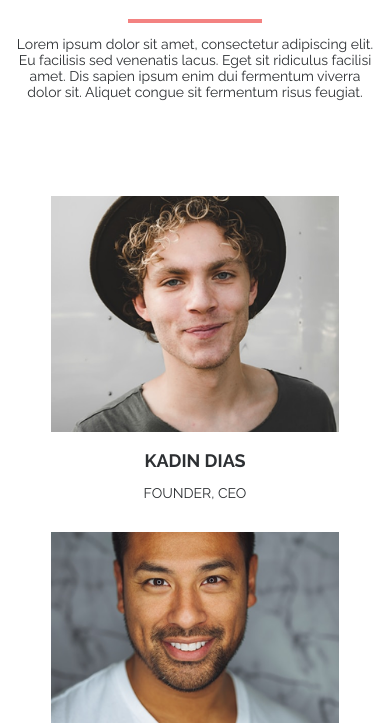
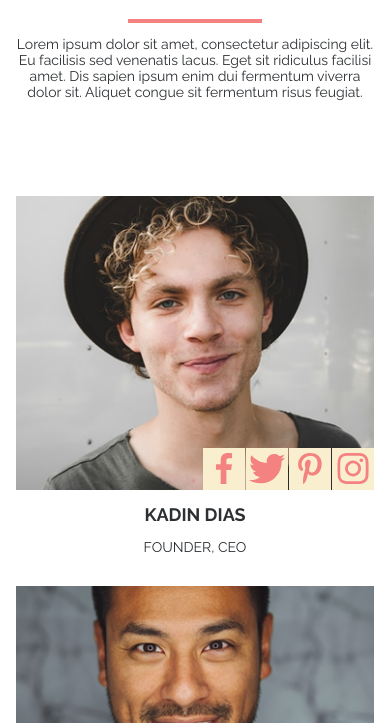
Before and after one commit to YYanaS/Mogo, a website built with Vite: page index.html in a window 390 px wide. Shown: the part 121-844 px from the top of the page. Built offline with nearby package versions, Linux system fonts and the light colour scheme.

Commit message:
fix: fix styles

```diff
--- a/src/style/style.scss
+++ b/src/style/style.scss
@@ -151,7 +151,6 @@ body {
     position: relative;
 
     &__wrapper-img {
-        max-width: 370px;
         aspect-ratio: 1 / 1.1459;
         display: inline-block;
         position: relative;
@@ -159,13 +158,11 @@ body {
 
 
         @media (max-width: 1024px) {
-            max-width: 318px;
             aspect-ratio: 1 / 1.1292;
             margin-bottom: 14.16px;
         }
 
         @media (max-width: 767px) {
-            max-width: 288px;
             aspect-ratio: 1 / 0.8203;
             margin-bottom: 14px;
         }
@@ -178,6 +175,7 @@ body {
     }
 
     &__wrapper-social_group {
+        display: flex;
         opacity: 0;
         position: absolute;
         top: 50%;
@@ -186,8 +184,8 @@ body {
         transform: translateX(-50%) translateY(-50%);
 
         @media (max-width: 767px) {
-            opacity: 0;
-            position: absolute;
+            opacity: 1;
+            column-gap: 1px;
             top: 100%;
             left: 100%;
             z-index: 2;
@@ -195,13 +193,16 @@ body {
         }
     }
 
-    &__wrapper-img:hover .person__wrapper-social_group {
+    &__wrapper-img {
+        display: flex;
+
+        &:hover .person__wrapper-social_group {
             opacity: 1;
             display: flex;
             column-gap: 1px;
         }
 
-    &__wrapper-img:hover::before {
+        &:hover::before {
             content: '';
             position: absolute;
             top: -16px;
@@ -220,6 +221,7 @@ body {
                 background: transparent;
                 top: 0;
                 left: 0;
+            }
         }
     }
 
```
Also changed, not shown: src/style/style.css, 1 other file. Lines whose indentation alone changed are shown as unchanged.
